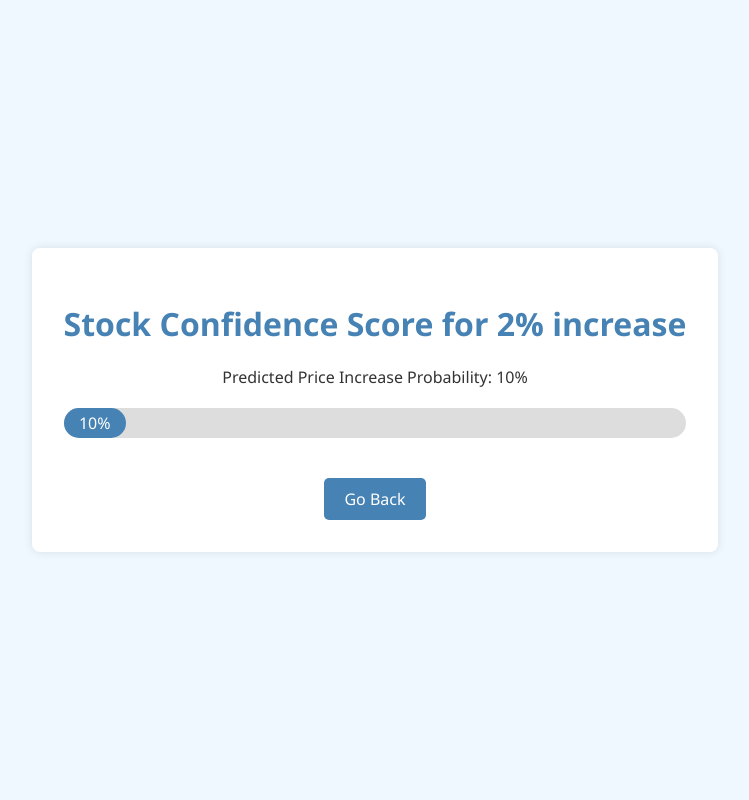
After one commit to bestin-07/FinanceFlash, a Flask app: template templates/confidence_result.html in a window 1280 px wide. The commit adds this page. Shown: the whole page, without its empty margins (265-1014 px from the left). Run offline with Flask 2, Linux system fonts and the light colour scheme; the template is opened without the code that fills it: most values are stand-ins (such as "Sample title", 1, 10 or a date in 2020).

Commit message:
Add probability

```diff
--- a/app.py
+++ b/app.py
@@ -1,7 +1,10 @@
-from flask import Flask, request, render_template
+from flask import Flask, request, jsonify, render_template
+from processor import predict_confidence_percentage
+from utils.email_sender import send_email
 from utils.stock_news import fetch_news
-from utils.email_sender import send_email
 import smtplib
+import requests
+from config import FINHUB_API_KEY
 
 app = Flask(__name__)
 
@@ -9,6 +12,34 @@ app = Flask(__name__)
 @app.route('/')
 def home():
     return render_template('index.html')
+
+
+@app.route('/symbol_suggestions')
+def symbol_suggestions():
+    query = request.args.get('query')
+    if not query:
+        return jsonify([])
+
+    url = (
+        f'https://finnhub.io/api/v1/search?q={query}&exchange=US&token='
+        f'{FINHUB_API_KEY}'
+    )
+    response = requests.get(url)
+    data = response.json()
+    suggestions = [result['symbol'] for result in data.get('result', [])]
+    return jsonify(suggestions)
+
+
+@app.route('/predict_confidence', methods=['POST'])
+def predict_confidence():
+    stock_symbol = request.form.get('stock_symbol')
+    print(stock_symbol)
+    if not stock_symbol:
+        return render_template('error.html'), 400
+
+    prediction = predict_confidence_percentage(stock_symbol)
+
+    return render_template('confidence_result.html', prediction=prediction)
 
 
 @app.route('/send_email', methods=['POST'])
@@ -23,7 +54,7 @@ def send_email_route():
                                     stock_news=news_items)
     try:
         send_email(email, email_content)
-        return render_template('success.html'), 400
+        return render_template('success.html'), 200
     except (smtplib.SMTPException, TimeoutError, ConnectionRefusedError) as e:
         print(f"Failed to send email: {e}")
         return render_template('error.html'), 500
--- /dev/null
+++ b/templates/confidence_result.html
@@ -0,0 +1,69 @@
+<!DOCTYPE html>
+<html lang="en">
+<head>
+    <meta charset="UTF-8">
+    <meta name="viewport" content="width=device-width, initial-scale=1.0">
+    <title>Stock Confidence Score</title>
+    <style>
+        body {
+            font-family: 'Segoe UI', Tahoma, Geneva, Verdana, sans-serif;
+            background-color: #f0f8ff;
+            color: #333;
+            margin: 0;
+            padding: 0;
+            display: flex;
+            flex-direction: column;
+            align-items: center;
+            justify-content: center;
+            height: 100vh;
+        }
+        h1 {
+            color: #4682b4;
+        }
+        .container {
+            text-align: center;
+            padding: 2rem;
+            background-color: white;
+            border-radius: 8px;
+            box-shadow: 0 0 10px rgba(0, 0, 0, 0.1);
+        }
+        .bar-container {
+            width: 100%;
+            background-color: #ddd;
+            border-radius: 25px;
+            margin: 20px 0;
+        }
+        .bar {
+            width: {{ prediction[0] * 100 }}%;
+            height: 30px;
+            background-color: #4682b4;
+            border-radius: 25px;
+            text-align: center;
+            line-height: 30px;
+            color: white;
+        }
+        a {
+            display: inline-block;
+            margin-top: 20px;
+            padding: 10px 20px;
+            background-color: #4682b4;
+            color: white;
+            text-decoration: none;
+            border-radius: 5px;
+        }
+        a:hover {
+            background-color: #5a9bd4;
+        }
+    </style>
+</head>
+<body>
+    <div class="container">
+        <h1>Stock Confidence Score for 2% increase</h1>
+        <p>Predicted Price Increase Probability: {{ prediction[0] * 100 }}%</p>
+        <div class="bar-container">
+            <div class="bar">{{ prediction[0] * 100 }}%</div>
+        </div>
+        <a href="/">Go Back</a>
+    </div>
+</body>
+</html>
```
Also changed, not shown: processor.py (added, +39 -0 lines), requirements.txt (+8 -3 lines), stock_analysis/confidence_scores.py (deleted, +0 -17 lines), stock_analysis/stock_prediction.py (+65 -18 lines), templates/index.html (+67 -5 lines), 1 other file.
